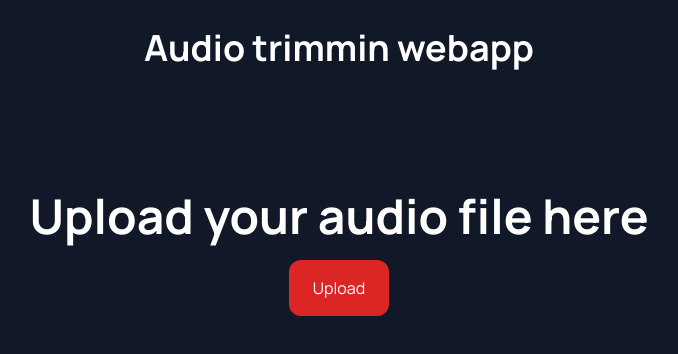
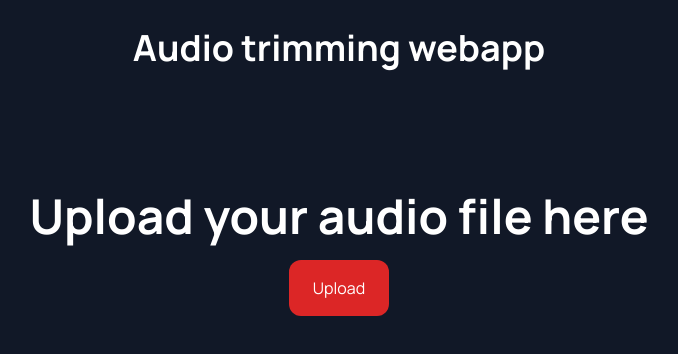
Before and after one commit to Lakshayyy-m/videodubber, a Next.js app: page / in a window 1280 px wide. Shown: the top 354 px of the page, without its empty margins (301-979 px from the left). Built offline with nearby package versions, Linux system fonts and the light colour scheme.

Commit message:
fixing errors

```diff
--- a/components/AudioTrimmer.tsx
+++ b/components/AudioTrimmer.tsx
@@ -195,7 +195,9 @@
     //     window.alert("Some Error occured");
     //     return;
     //   });
+    console.log(blob);
     arrayBufferr = await blob.arrayBuffer();
+
     const audioContext = new (window.AudioContext || AudioContext)();
     const audioBuffer = await audioContext.decodeAudioData(arrayBufferr);
     const duration = endTime - startTime;
--- a/components/Navbar.tsx
+++ b/components/Navbar.tsx
@@ -3,7 +3,7 @@
 const Navbar = () => {
   return (
     <section className="p-4 py-7 flex w-full justify-center items-center">
-      <h1 className="text-4xl font-bold">Audio trimmin webapp</h1>
+      <h1 className="text-4xl font-bold">Audio trimming webapp</h1>
     </section>
   );
 };
```
